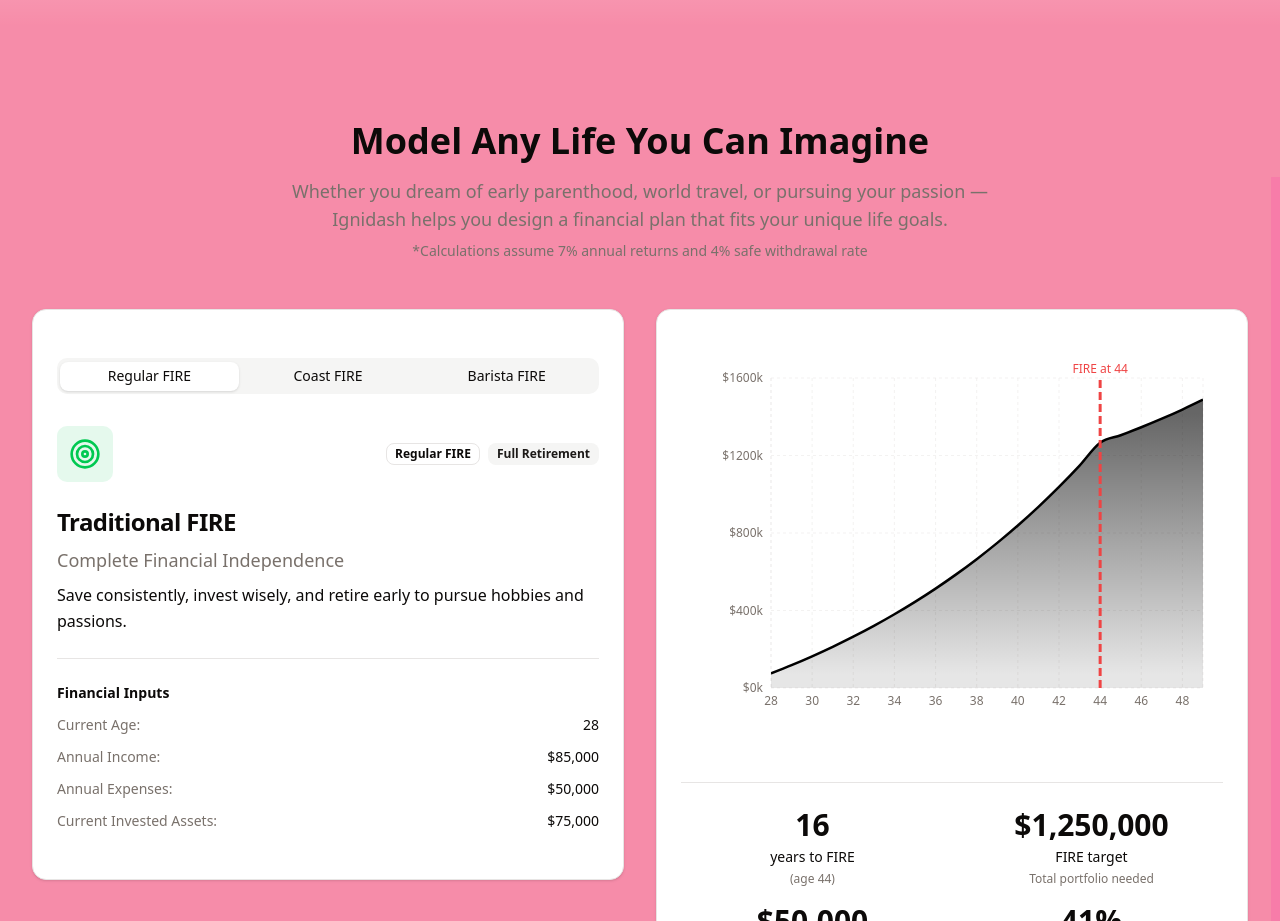
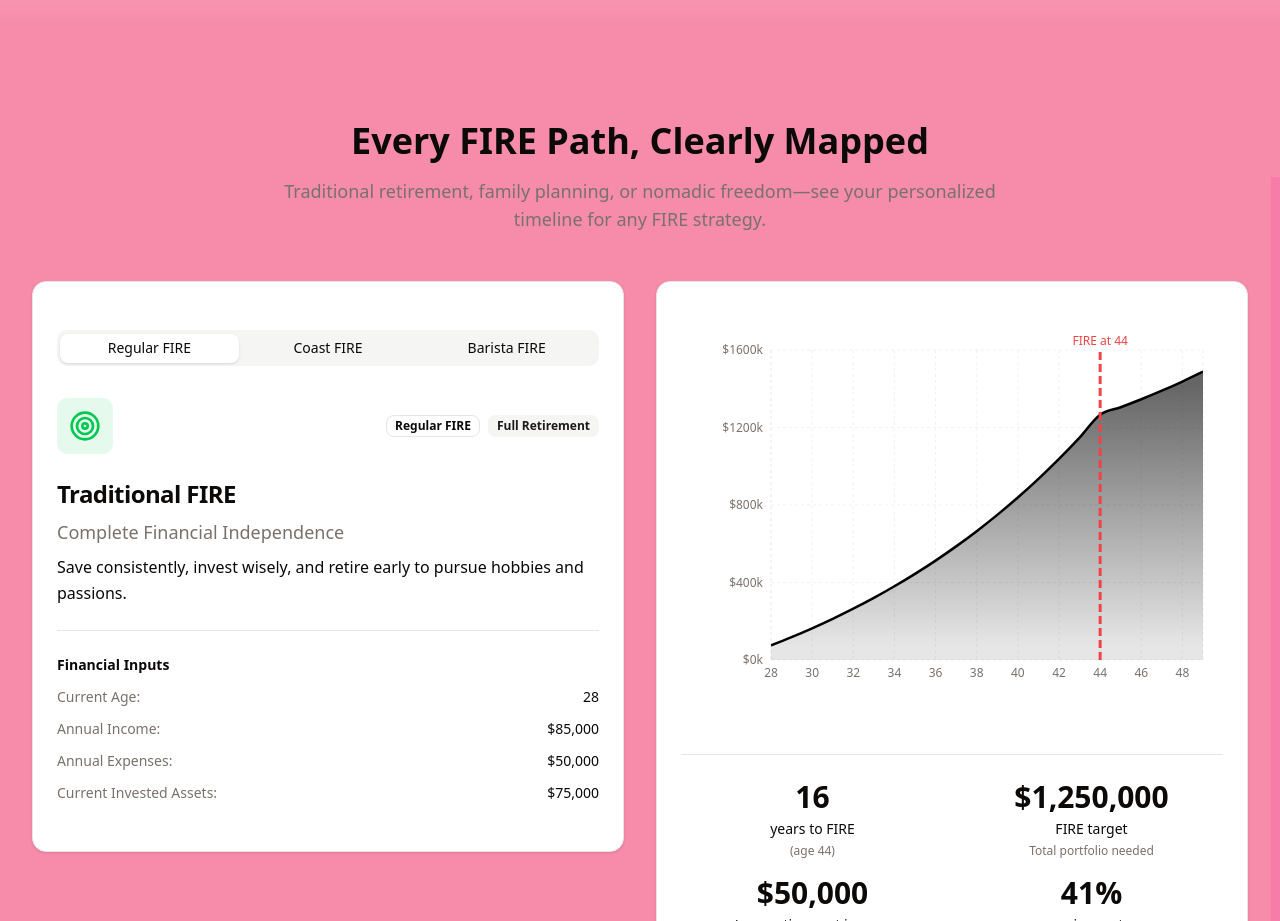
Before and after one commit to schelskedevco/ignidash-legacy, a Next.js app: page / in a window 1280 px wide. Shown: the part 840-1761 px from the top of the page. Built offline with nearby package versions, Linux system fonts and the light colour scheme.

Commit message:
small text change

```diff
--- a/src/components/fire-scenarios/fire-scenarios-section.tsx
+++ b/src/components/fire-scenarios/fire-scenarios-section.tsx
@@ -25,15 +25,11 @@ export function FireScenariosSection() {
     <>
       <div className="mb-12 text-center">
         <h2 className="text-3xl md:text-4xl font-bold mb-4">
-          Model Any Life You Can Imagine
+          Every FIRE Path, Clearly Mapped
         </h2>
         <p className="text-lg text-muted-foreground max-w-3xl mx-auto">
-          Whether you dream of early parenthood, world travel, or pursuing your
-          passion — Ignidash helps you design a financial plan that fits your
-          unique life goals.
-        </p>
-        <p className="text-sm text-muted-foreground mt-2">
-          *Calculations assume 7% annual returns and 4% safe withdrawal rate
+          Traditional retirement, family planning, or nomadic freedom—see your
+          personalized timeline for any FIRE strategy.
         </p>
       </div>
 
```
